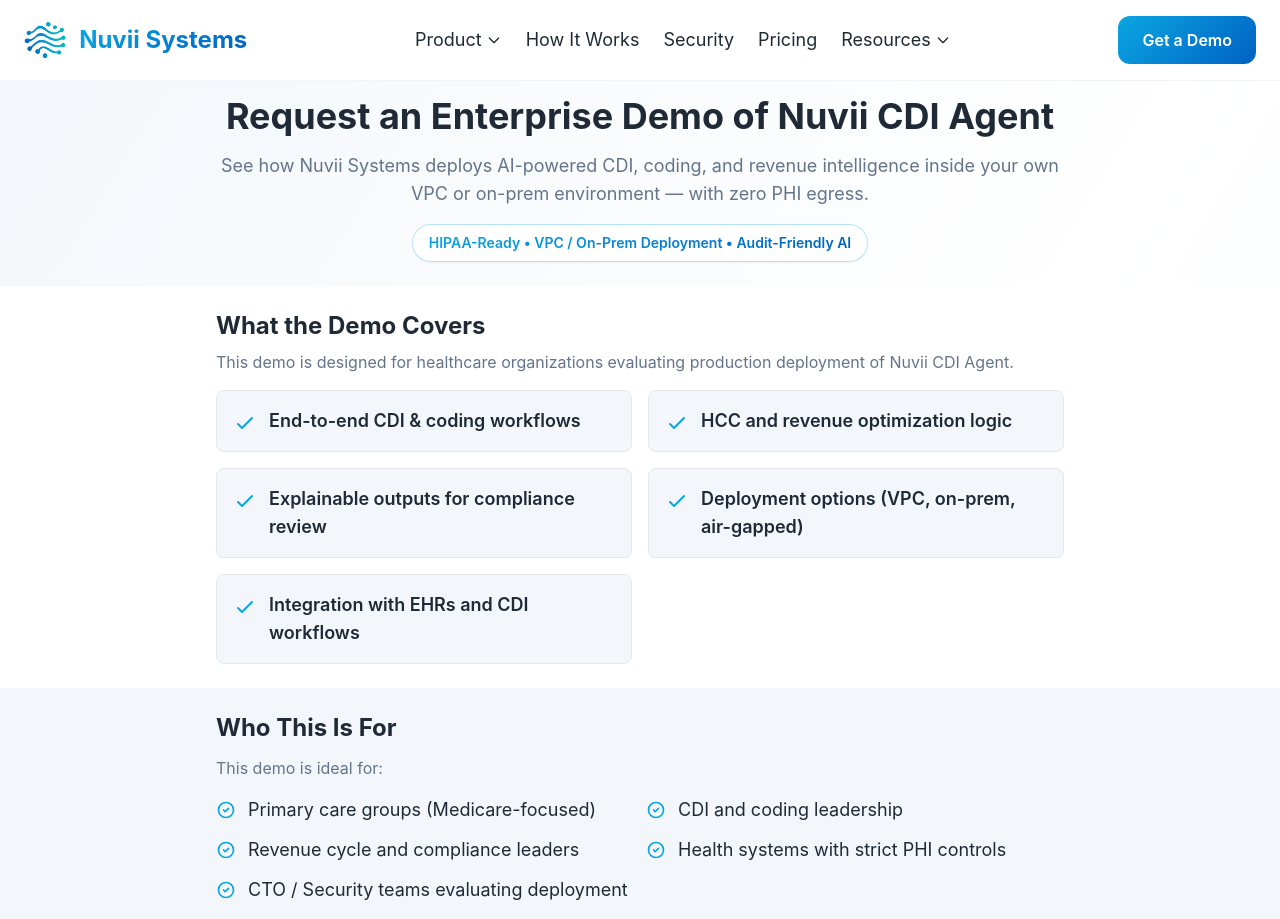
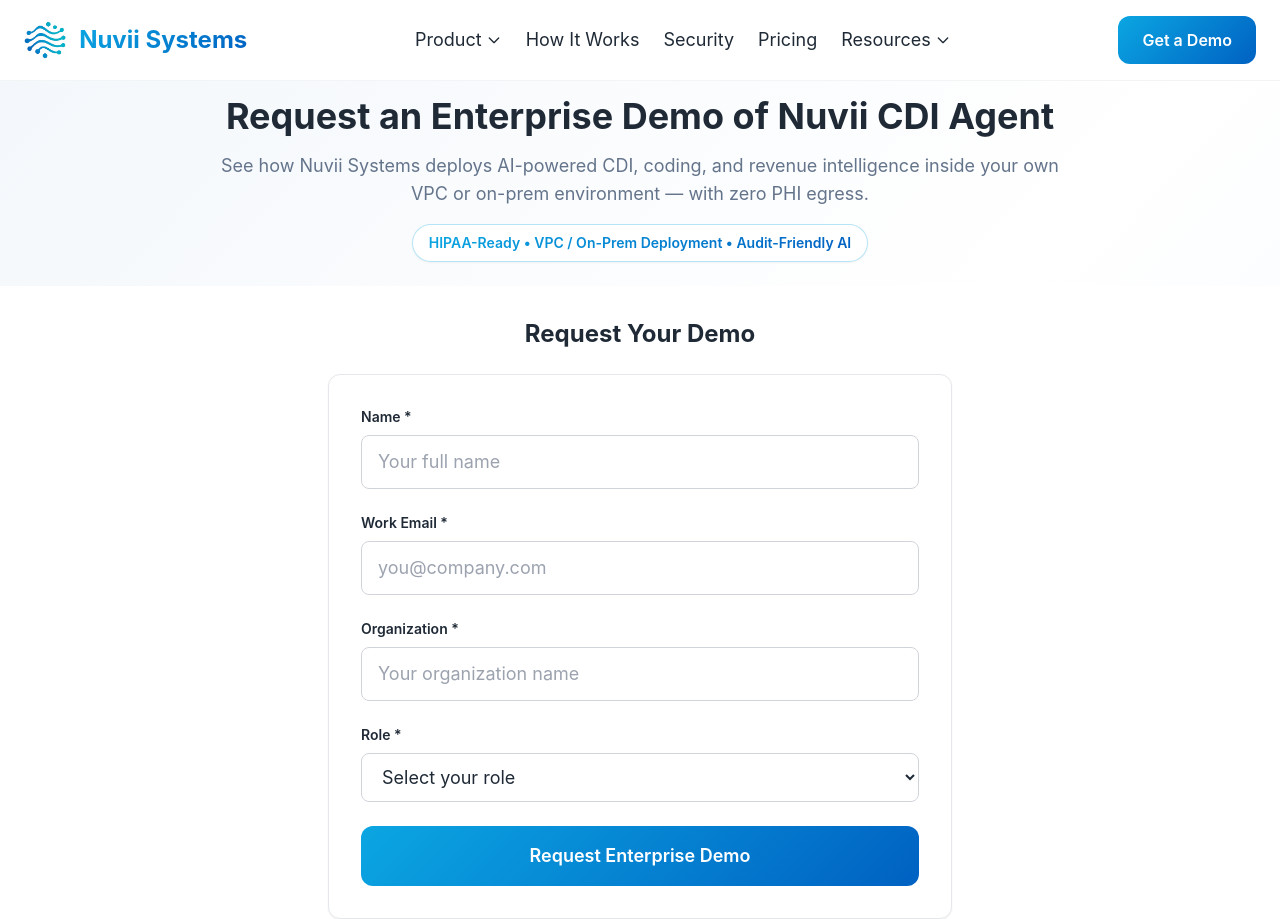
Before and after one commit to mmakkena/nuvii-systems-site, a Next.js app: page /demo in a window 1280 px wide. Shown: the top 919 px of the page. Built offline with nearby package versions, Linux system fonts and the light colour scheme.

Commit message:
Hide 'What the Demo Covers' and 'Who This Is For' sections
Removed these sections from demo page to streamline the form experience.

```diff
--- a/src/app/demo/page.tsx
+++ b/src/app/demo/page.tsx
@@ -53,125 +53,6 @@
         </div>
       </section>
 
-      {/* What the Demo Covers */}
-      <section className="py-6 bg-white">
-        <div className="max-w-4xl mx-auto px-6">
-          <div className="mb-4">
-            <h2 className="text-xl md:text-2xl font-bold text-nuvii-text mb-2">
-              What the Demo Covers
-            </h2>
-            <p className="text-base text-foreground-accent mb-4">
-              This demo is designed for healthcare organizations evaluating production deployment of Nuvii CDI Agent.
-            </p>
-          </div>
-
-          <div className="grid md:grid-cols-2 gap-4">
-            <div className="flex items-start gap-3 bg-hero-background p-4 rounded-lg border border-gray-200">
-              <svg className="w-6 h-6 text-nuvii-blue flex-shrink-0 mt-1" fill="none" stroke="currentColor" viewBox="0 0 24 24">
-                <path strokeLinecap="round" strokeLinejoin="round" strokeWidth={2} d="M5 13l4 4L19 7" />
-              </svg>
-              <div>
-                <div className="font-semibold text-nuvii-text">End-to-end CDI & coding workflows</div>
-              </div>
-            </div>
-
-            <div className="flex items-start gap-3 bg-hero-background p-4 rounded-lg border border-gray-200">
-              <svg className="w-6 h-6 text-nuvii-blue flex-shrink-0 mt-1" fill="none" stroke="currentColor" viewBox="0 0 24 24">
-                <path strokeLinecap="round" strokeLinejoin="round" strokeWidth={2} d="M5 13l4 4L19 7" />
-              </svg>
-              <div>
-                <div className="font-semibold text-nuvii-text">HCC and revenue optimization logic</div>
-              </div>
-            </div>
-
-            <div className="flex items-start gap-3 bg-hero-background p-4 rounded-lg border border-gray-200">
-              <svg className="w-6 h-6 text-nuvii-blue flex-shrink-0 mt-1" fill="none" stroke="currentColor" viewBox="0 0 24 24">
-                <path strokeLinecap="round" strokeLinejoin="round" strokeWidth={2} d="M5 13l4 4L19 7" />
-              </svg>
-              <div>
-                <div className="font-semibold text-nuvii-text">Explainable outputs for compliance review</div>
-              </div>
-            </div>
-
-            <div className="flex items-start gap-3 bg-hero-background p-4 rounded-lg border border-gray-200">
-              <svg className="w-6 h-6 text-nuvii-blue flex-shrink-0 mt-1" fill="none" stroke="currentColor" viewBox="0 0 24 24">
-                <path strokeLinecap="round" strokeLinejoin="round" strokeWidth={2} d="M5 13l4 4L19 7" />
-              </svg>
-              <div>
-                <div className="font-semibold text-nuvii-text">Deployment options (VPC, on-prem, air-gapped)</div>
-              </div>
-            </div>
-
-            <div className="flex items-start gap-3 bg-hero-background p-4 rounded-lg border border-gray-200">
-              <svg className="w-6 h-6 text-nuvii-blue flex-shrink-0 mt-1" fill="none" stroke="currentColor" viewBox="0 0 24 24">
-                <path strokeLinecap="round" strokeLinejoin="round" strokeWidth={2} d="M5 13l4 4L19 7" />
-              </svg>
-              <div>
-                <div className="font-semibold text-nuvii-text">Integration with EHRs and CDI workflows</div>
-              </div>
-            </div>
-          </div>
-        </div>
-      </section>
-
-      {/* Who This Is For */}
-      <section className="py-6 bg-hero-background">
-        <div className="max-w-4xl mx-auto px-6">
-          <h2 className="text-xl md:text-2xl font-bold text-nuvii-text mb-3">
-            Who This Is For
-          </h2>
-          <p className="text-base text-foreground-accent mb-4">
-            This demo is ideal for:
-          </p>
-
-          <div className="grid md:grid-cols-2 gap-3 mb-4">
-            <div className="flex items-center gap-3">
-              <svg className="w-5 h-5 text-nuvii-blue flex-shrink-0" fill="none" stroke="currentColor" viewBox="0 0 24 24">
-                <path strokeLinecap="round" strokeLinejoin="round" strokeWidth={2} d="M9 12l2 2 4-4m6 2a9 9 0 11-18 0 9 9 0 0118 0z" />
-              </svg>
-              <span className="text-nuvii-text">Primary care groups (Medicare-focused)</span>
-            </div>
-
-            <div className="flex items-center gap-3">
-              <svg className="w-5 h-5 text-nuvii-blue flex-shrink-0" fill="none" stroke="currentColor" viewBox="0 0 24 24">
-                <path strokeLinecap="round" strokeLinejoin="round" strokeWidth={2} d="M9 12l2 2 4-4m6 2a9 9 0 11-18 0 9 9 0 0118 0z" />
-              </svg>
-              <span className="text-nuvii-text">CDI and coding leadership</span>
-            </div>
-
-            <div className="flex items-center gap-3">
-              <svg className="w-5 h-5 text-nuvii-blue flex-shrink-0" fill="none" stroke="currentColor" viewBox="0 0 24 24">
-                <path strokeLinecap="round" strokeLinejoin="round" strokeWidth={2} d="M9 12l2 2 4-4m6 2a9 9 0 11-18 0 9 9 0 0118 0z" />
-              </svg>
-              <span className="text-nuvii-text">Revenue cycle and compliance leaders</span>
-            </div>
-
-            <div className="flex items-center gap-3">
-              <svg className="w-5 h-5 text-nuvii-blue flex-shrink-0" fill="none" stroke="currentColor" viewBox="0 0 24 24">
-                <path strokeLinecap="round" strokeLinejoin="round" strokeWidth={2} d="M9 12l2 2 4-4m6 2a9 9 0 11-18 0 9 9 0 0118 0z" />
-              </svg>
-              <span className="text-nuvii-text">Health systems with strict PHI controls</span>
-            </div>
-
-            <div className="flex items-center gap-3">
-              <svg className="w-5 h-5 text-nuvii-blue flex-shrink-0" fill="none" stroke="currentColor" viewBox="0 0 24 24">
-                <path strokeLinecap="round" strokeLinejoin="round" strokeWidth={2} d="M9 12l2 2 4-4m6 2a9 9 0 11-18 0 9 9 0 0118 0z" />
-              </svg>
-              <span className="text-nuvii-text">CTO / Security teams evaluating deployment</span>
-            </div>
-          </div>
-
-          <div className="bg-white p-6 rounded-lg border border-gray-200">
-            <p className="text-foreground-accent">
-              For API evaluation or testing with sample data,{' '}
-              <a href="https://nuvii.ai" target="_blank" rel="noopener noreferrer" className="text-nuvii-blue hover:underline font-semibold">
-                visit nuvii.ai instead
-              </a>.
-            </p>
-          </div>
-        </div>
-      </section>
-
       {/* Demo Request Form */}
       <section className="py-8 bg-white">
         <div className="max-w-2xl mx-auto px-6">
```
